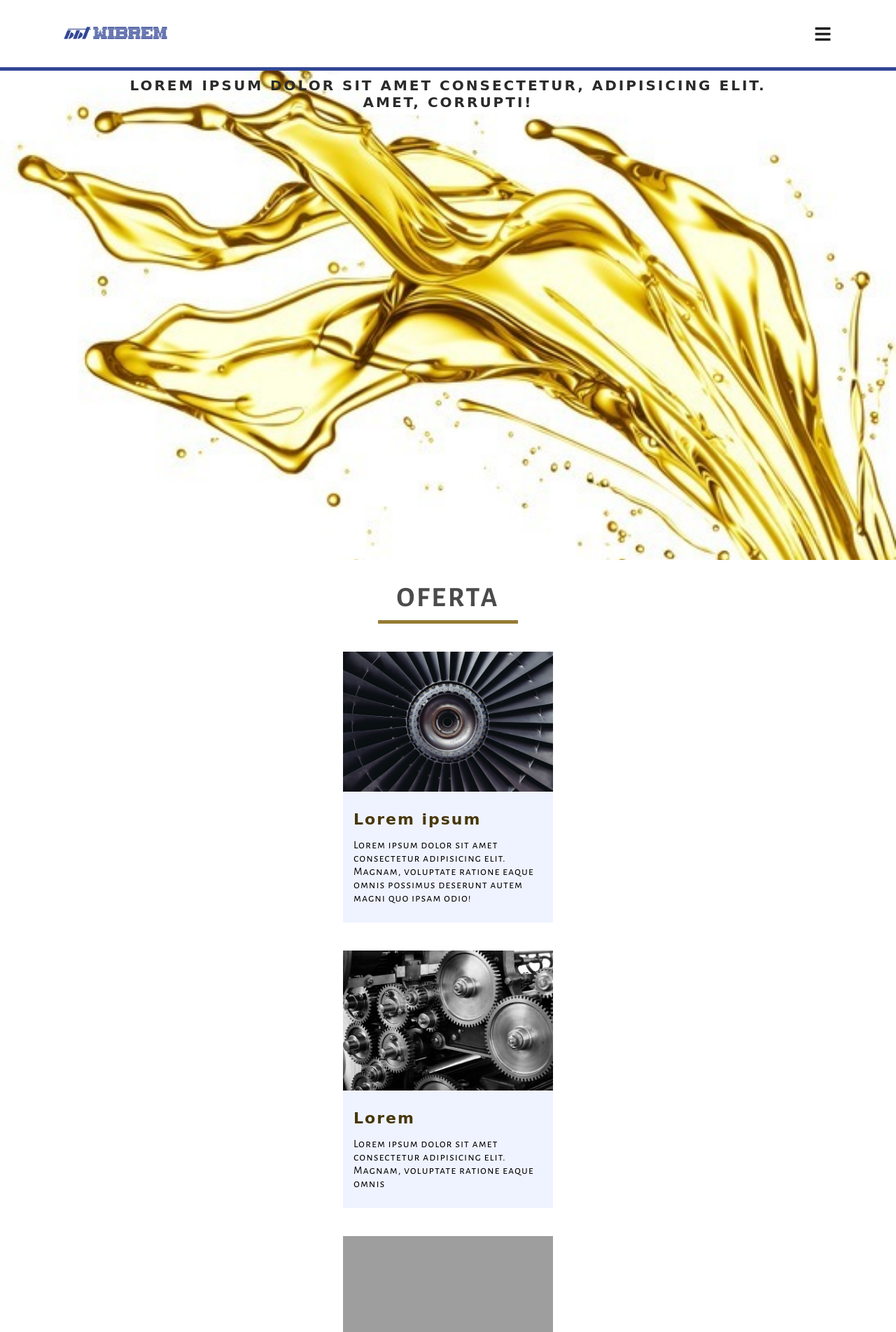
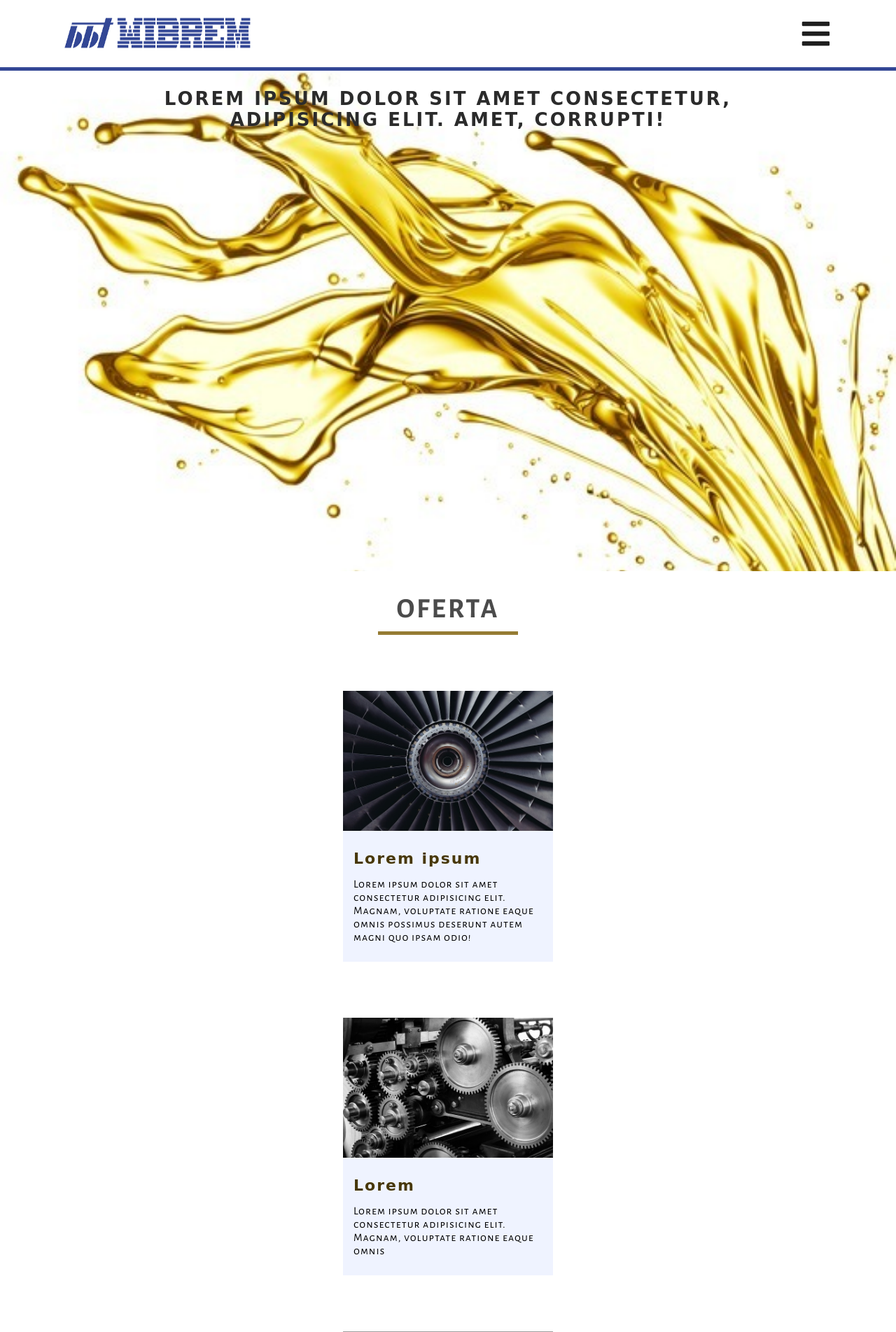
Before and after one commit to jezyk2796/BBT-WIBREM, a PHP site: page / in a window 1280 px wide. Shown: the top 1903 px of the page at 70% size. Run offline with PHP 8.4, Linux system fonts and the light colour scheme; some web fonts are replaced; grey boxes are pictures that could not be loaded.

Commit message:
nav for all mobile screens done

```diff
--- a/css/style.css
+++ b/css/style.css
@@ -129,6 +129,32 @@ nav::after {
   }
 }
 
+@media (min-width: 540px) {
+  nav img {
+    width: 22rem;
+    height: 4rem;
+  }
+
+  nav .burger {
+    width: 4rem;
+    height: 4rem;
+    font-size: 3.5rem;
+  }
+}
+
+@media (min-width: 720px) {
+  nav img {
+    width: 27rem;
+    height: 5rem;
+  }
+
+  nav .burger {
+    width: 5rem;
+    height: 5rem;
+    font-size: 4.5rem;
+  }
+}
+
 /* MENU */
 
 .menu {
@@ -217,10 +243,26 @@ header h2 {
 }
 
 @media (orientation: landscape) {
+  header {
+    margin: 12vh 0 0 0;
+  }
+}
+
+@media (min-width: 480px) {
   header .welcome {
     padding: 3rem 5rem 0 5rem;
   }
+
+  header h2 {
+    font-size: 2.6rem;
+  }
 }
+
+/* @media (min-width: 480px) {
+  header .welcome {
+    padding: 3rem 10rem 0 10rem;
+  }
+} */
 
 /* OFFER */
 
@@ -238,7 +280,7 @@ section.offer {
 }
 
 .service {
-  margin: 4rem 0 0;
+  margin: 4rem 0 0 0;
   background-color: #eff3ff;
 
   /* ask client about text-align*/
@@ -259,7 +301,8 @@ section.offer {
   letter-spacing: 1px;
 }
 
-@media (orientation: landscape) {
+
+@media (min-width: 361px) {
   section.offer {
     display: flex;
   }
@@ -269,6 +312,11 @@ section.offer {
   }
 }
 
+@media (min-height: 600px) {
+  .service {
+    margin: 8rem 0 0 0;
+  }
+}
 
 /* ABOUT */
 
@@ -303,6 +351,12 @@ section.about {
 @media (orientation: landscape) {
   .about .background {
     height: 55vh;
+  }
+}
+
+@media (min-height: 600px) {
+  section.about {
+    margin: 8rem 0 0 0;
   }
 }
 
```
